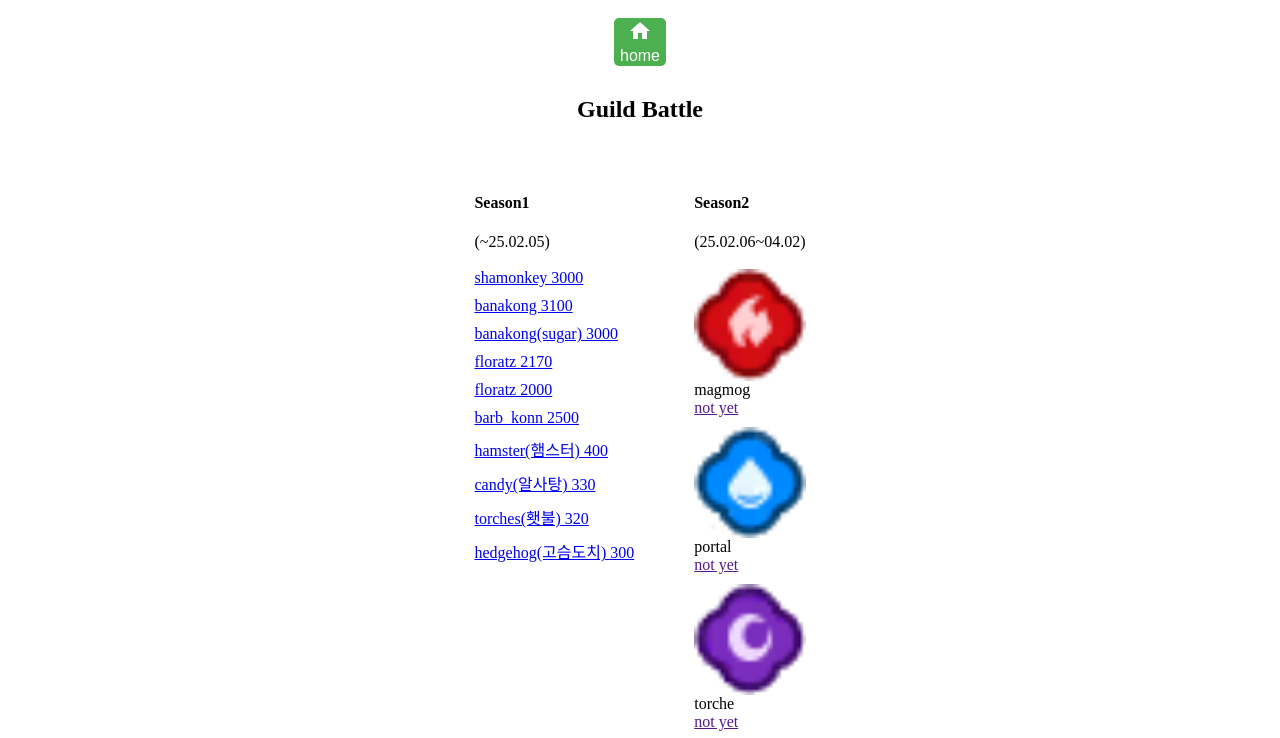
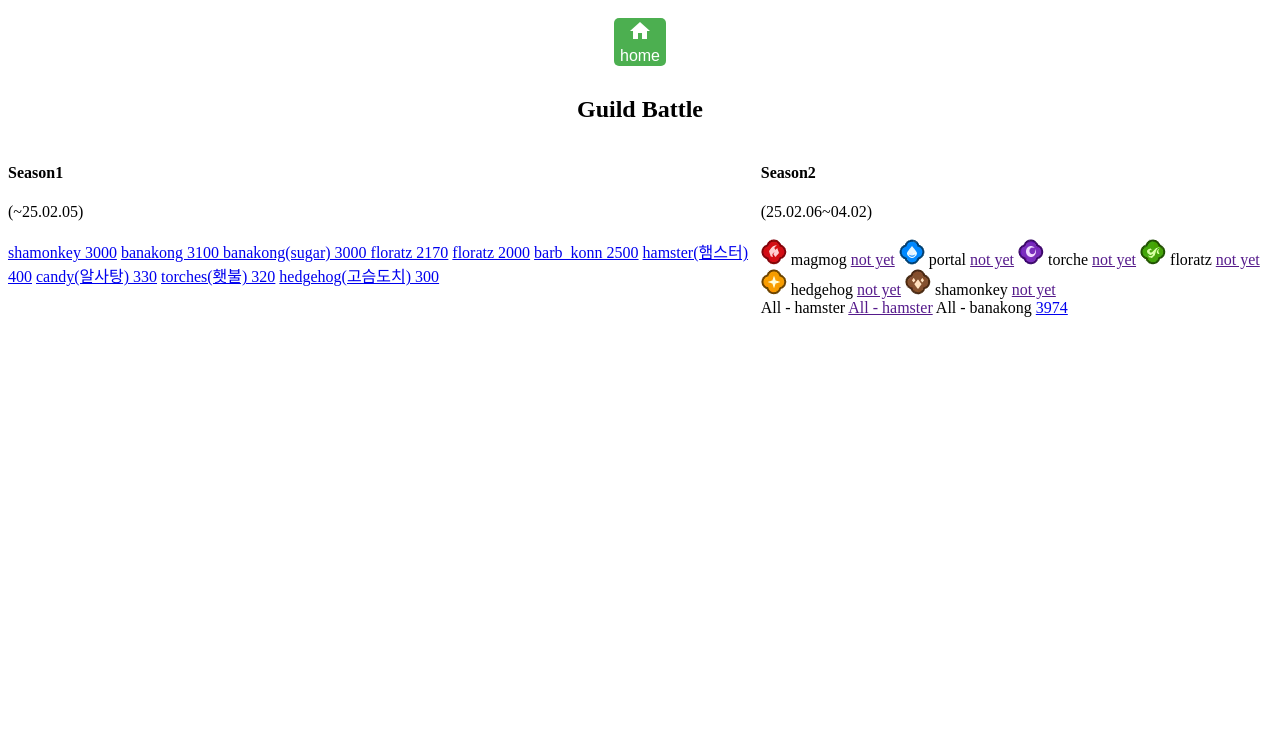
Before and after one commit to naongcode/toa-cal, a plain HTML site: page guild_battle.html in a window 1280 px wide. Shown: the top 738 px of the page. Drawn offline with Linux system fonts and the light colour scheme.

Commit message:
Update guild_battle.html

```diff
--- a/guild_battle.html
+++ b/guild_battle.html
@@ -18,7 +18,7 @@
     </div>
     <h2>Guild Battle</h2>
     <div class="battle-container">
-        <div class="normal">
+        <div class="season">
             <h4>Season1</h4>
             (~25.02.05)<br><br>
             <a href="https://www.youtube.com/watch?v=ZUzulgb6GKg" target="_blank">shamonkey 3000</a>
@@ -34,7 +34,7 @@
 
         </div>
 
-        <div class="hard">
+        <div class="season">
             <h4>Season2</h4>
             (25.02.06~04.02)<br><br>
             <img src="./asset/element/Equipment_Icon_Potential_Fire_S.png"/> magmog
```
